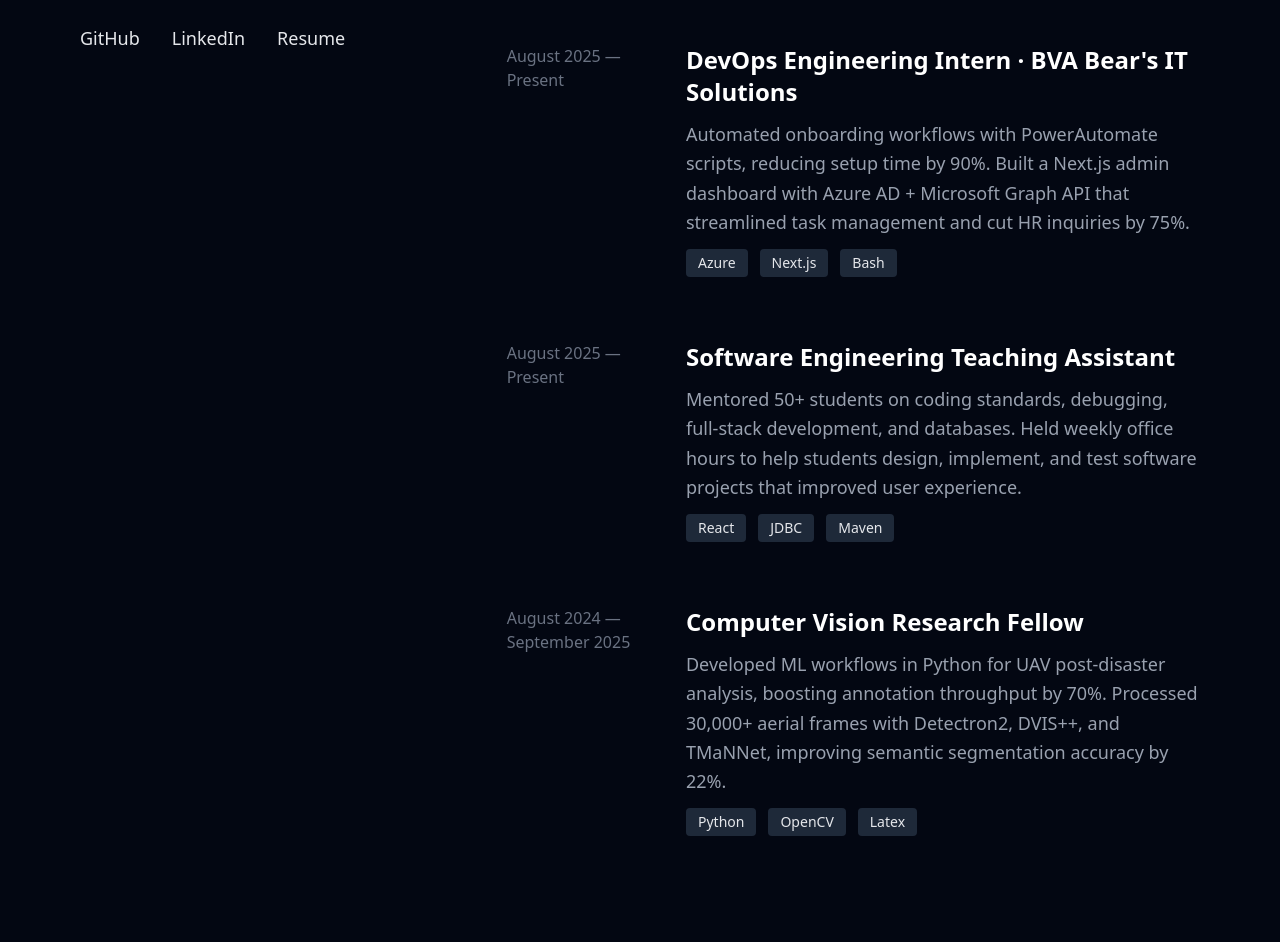
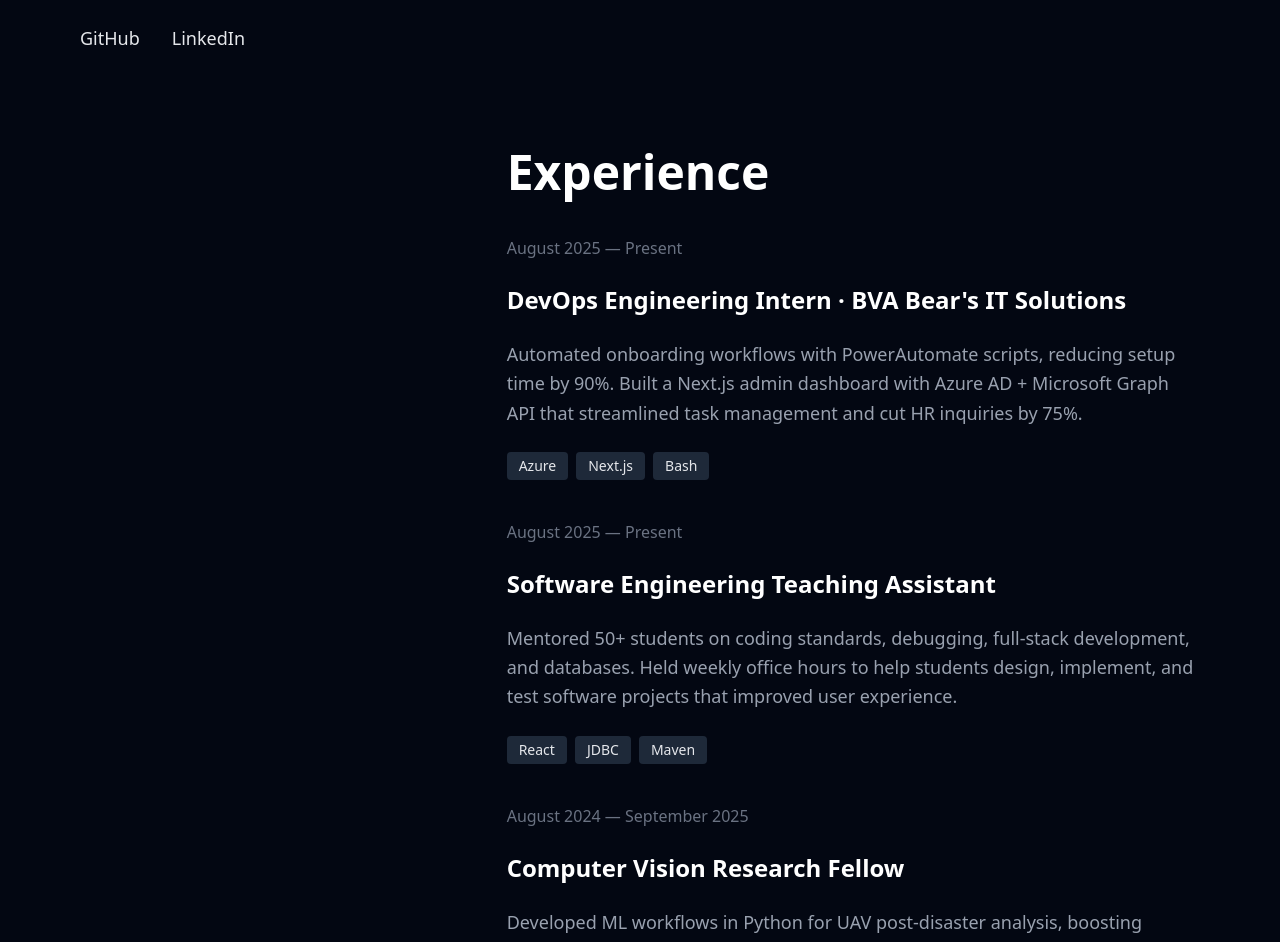
Before and after one commit to irudite/my-portfolio, a Next.js app: page / in a window 1280 px wide. Shown: the part 860-1802 px from the top of the page. Built offline with nearby package versions, Linux system fonts and the light colour scheme.

Commit message:
Added responsive scaling

```diff
--- a/components/custom/Hero.tsx
+++ b/components/custom/Hero.tsx
@@ -1,16 +1,19 @@
-import Image from "next/image"
 import ProjectCard from "@/components/custom/ProjectCard";
 
 const Hero = () => {
   return (
-    <div className="flex min-h-screen bg-gray-950 text-gray-200 justify-center">
+    <div className="flex flex-col lg:flex-row min-h-screen bg-gray-950 text-gray-200 justify-center">
       <div className="flex w-full max-w-7xl">
         {/* Left Sidebar */}
-        <aside className="w-1/3 p-20 flex flex-col justify-between sticky top-0 h-screen">
+        <aside className="w-full lg:w-1/3 p-8 sm:p-12 lg:p-20 flex flex-col justify-between sticky top-0 h-auto lg:h-screen">
           <div>
-            <h1 className="text-6xl font-bold text-white mb-8">Kerrick Truong</h1>
-            <h2 className="text-2xl text-gray-400 mb-12">Aspiring Software Engineer</h2>
-            <p className="text-lg text-gray-400 leading-loose">
+            <h1 className="text-4xl sm:text-5xl lg:text-6xl font-bold text-white mb-6 lg:mb-8">
+              Kerrick Truong
+            </h1>
+            <h2 className="text-lg sm:text-xl lg:text-2xl text-gray-400 mb-6 lg:mb-12">
+              Aspiring Software Engineer
+            </h2>
+            <p className="text-base sm:text-lg text-gray-400 leading-relaxed sm:leading-loose">
               I build clean, performant, and modern web applications with React,
               Next.js, and TypeScript. Passionate about systems development and
               low-level programming.
@@ -18,26 +21,39 @@ const Hero = () => {
           </div>
 
           {/* Section Nav */}
-          <nav className="mt-24 space-y-6 text-lg font-semibold">
+          <nav className="mt-12 lg:mt-24 space-y-3 sm:space-y-4 lg:space-y-6 text-base sm:text-lg font-semibold">
             <a href="#about" className="block hover:text-cyan-400">ABOUT</a>
             <a href="#experience" className="block hover:text-cyan-400">EXPERIENCE</a>
             <a href="#projects" className="block hover:text-cyan-400">PROJECTS</a>
           </nav>
 
           {/* Social Icons */}
-          <div className="flex space-x-8 mt-24 text-lg">
-            <a href="https://github.com/irudite" target="_blank" className="hover:text-cyan-400">GitHub</a>
-            <a href="https://linkedin.com/in/kerrick-truong" target="_blank" className="hover:text-cyan-400">LinkedIn</a>
-            <a href="/Resume.pdf" target="_blank" className="hover:text-cyan-400">Resume</a>
+          <div className="flex space-x-6 sm:space-x-8 mt-12 lg:mt-24 text-base sm:text-lg">
+            <a
+              href="https://github.com/irudite"
+              target="_blank"
+              className="hover:text-cyan-400"
+            >
+              GitHub
+            </a>
+            <a
+              href="https://linkedin.com/in/kerrick-truong"
+              target="_blank"
+              className="hover:text-cyan-400"
+            >
+              LinkedIn
+            </a>
           </div>
         </aside>
 
         {/* Right Content */}
-        <main className="w-2/3 p-20 overflow-y-auto">
+        <main className="w-full lg:w-2/3 p-8 sm:p-12 lg:p-20 overflow-y-auto">
           {/* About Section */}
-          <section id="about" className="mb-48 space-y-10">
-            <h2 className="text-5xl font-bold text-white">About Me</h2>
-            <p className="text-lg text-gray-400 leading-loose">
+          <section id="about" className="mb-24 lg:mb-48 space-y-10">
+            <h2 className="text-3xl sm:text-4xl lg:text-5xl font-bold text-white">
+              About Me
+            </h2>
+            <p className="text-base sm:text-lg text-gray-400 leading-relaxed sm:leading-loose">
               I’m a computer science undergraduate at Lehigh University with a
               strong interest in software engineering, AI, and fintech. I enjoy
               taking ideas from concept to code and building applications that
@@ -45,116 +61,115 @@ const Hero = () => {
               I’ve developed projects ranging from full-stack web apps and
               mobile experiences to AI-powered tools, giving me a solid
               foundation across frontend, backend, and data technologies.
-              <br /><br />
+              <br />
+              <br />
+              My primary focus is creating clean, modern web applications with
+              React, Next.js, and TypeScript. On the backend, I’ve worked with
+              Java, Node, and PostgreSQL to design scalable APIs and databases.
+              I also enjoy exploring AI/ML, computer vision, and data-driven
+              applications — areas where I see huge potential to combine
+              technical rigor with creativity.
+              <br />
+              <br />
               Outside of class and projects, I’m constantly learning new
-              frameworks, contributing to team-based development, and refining my
-              problem-solving skills through algorithm practice. Looking forward,
-              I aim to grow as a software engineer in fintech, where I can work
-              on tools that impact people’s financial decisions and make
-              technology more accessible.
+              frameworks, contributing to team-based development, and refining
+              my problem-solving skills through algorithm practice. Looking
+              forward, I aim to grow as a software engineer in fintech, where I
+              can work on tools that impact people’s financial decisions and
+              make technology more accessible.
             </p>
           </section>
 
           {/* Experience Section */}
-          <section id="experience" className="mb-48 space-y-16">
-            <h2 className="text-5xl font-bold text-white">Experience</h2>
+          <section id="experience" className="mb-24 lg:mb-48 space-y-10">
+            <h2 className="text-3xl sm:text-4xl lg:text-5xl font-bold text-white">
+              Experience
+            </h2>
 
-            {/* Experience Item */}
-            <div className="grid grid-cols-4 gap-6 group cursor-pointer">
-              {/* Date */}
-              <div className="col-span-1 text-base text-gray-500 group-hover:text-cyan-400 transition-colors">
+            <div className="space-y-6">
+              <p className="text-sm sm:text-base text-gray-500">
                 August 2025 — Present
-              </div>
-              {/* Content */}
-              <div className="col-span-3 space-y-3">
-                <h3 className="text-2xl font-semibold text-white group-hover:text-cyan-400 transition-colors">
+              </p>
+              <h3 className="text-xl sm:text-2xl font-semibold text-white">
                 DevOps Engineering Intern · BVA Bear&apos;s IT Solutions
               </h3>
-                <p className="text-lg text-gray-400 leading-relaxed">
+              <p className="text-base sm:text-lg text-gray-400 leading-relaxed">
                 Automated onboarding workflows with PowerAutomate scripts,
-                  reducing setup time by 90%. Built a Next.js admin dashboard
-                  with Azure AD + Microsoft Graph API that streamlined task
-                  management and cut HR inquiries by 75%.
+                reducing setup time by 90%. Built a Next.js admin dashboard with
+                Azure AD + Microsoft Graph API that streamlined task management
+                and cut HR inquiries by 75%.
               </p>
-                <div className="flex gap-3 mt-2 text-sm">
+              <div className="flex flex-wrap gap-2 mt-2 text-sm">
                 <span className="px-3 py-1 bg-gray-800 rounded">Azure</span>
                 <span className="px-3 py-1 bg-gray-800 rounded">Next.js</span>
                 <span className="px-3 py-1 bg-gray-800 rounded">Bash</span>
               </div>
             </div>
-            </div>
 
-            {/* Experience Item */}
-            <div className="grid grid-cols-4 gap-6 group cursor-pointer">
-              <div className="col-span-1 text-base text-gray-500 group-hover:text-cyan-400 transition-colors">
+            <div className="space-y-6">
+              <p className="text-sm sm:text-base text-gray-500">
                 August 2025 — Present
-              </div>
-              <div className="col-span-3 space-y-3">
-                <h3 className="text-2xl font-semibold text-white group-hover:text-cyan-400 transition-colors">
+              </p>
+              <h3 className="text-xl sm:text-2xl font-semibold text-white">
                 Software Engineering Teaching Assistant
               </h3>
-                <p className="text-lg text-gray-400 leading-relaxed">
-                  Mentored 50+ students on coding standards, debugging,
-                  full-stack development, and databases. Held weekly office
-                  hours to help students design, implement, and test software
-                  projects that improved user experience.
+              <p className="text-base sm:text-lg text-gray-400 leading-relaxed">
+                Mentored 50+ students on coding standards, debugging, full-stack
+                development, and databases. Held weekly office hours to help
+                students design, implement, and test software projects that
+                improved user experience.
               </p>
-                <div className="flex gap-3 mt-2 text-sm">
+              <div className="flex flex-wrap gap-2 mt-2 text-sm">
                 <span className="px-3 py-1 bg-gray-800 rounded">React</span>
                 <span className="px-3 py-1 bg-gray-800 rounded">JDBC</span>
                 <span className="px-3 py-1 bg-gray-800 rounded">Maven</span>
               </div>
             </div>
-            </div>
 
-            {/* Experience Item */}
-            <div className="grid grid-cols-4 gap-6 group cursor-pointer">
-              <div className="col-span-1 text-base text-gray-500 group-hover:text-cyan-400 transition-colors">
+            <div className="space-y-6">
+              <p className="text-sm sm:text-base text-gray-500">
                 August 2024 — September 2025
-              </div>
-              <div className="col-span-3 space-y-3">
-                <h3 className="text-2xl font-semibold text-white group-hover:text-cyan-400 transition-colors">
+              </p>
+              <h3 className="text-xl sm:text-2xl font-semibold text-white">
                 Computer Vision Research Fellow
               </h3>
-                <p className="text-lg text-gray-400 leading-relaxed">
-                  Developed ML workflows in Python for UAV post-disaster
-                  analysis, boosting annotation throughput by 70%. Processed
-                  30,000+ aerial frames with Detectron2, DVIS++, and TMaNNet,
-                  improving semantic segmentation accuracy by 22%.
+              <p className="text-base sm:text-lg text-gray-400 leading-relaxed">
+                Developed ML workflows in Python for UAV post-disaster analysis,
+                boosting annotation throughput by 70%. Processed 30,000+ aerial
+                frames with Detectron2, DVIS++, and TMaNNet, improving semantic
+                segmentation accuracy by 22%.
               </p>
-                <div className="flex gap-3 mt-2 text-sm">
+              <div className="flex flex-wrap gap-2 mt-2 text-sm">
                 <span className="px-3 py-1 bg-gray-800 rounded">Python</span>
                 <span className="px-3 py-1 bg-gray-800 rounded">OpenCV</span>
                 <span className="px-3 py-1 bg-gray-800 rounded">Latex</span>
               </div>
             </div>
-            </div>
           </section>
 
           {/* Projects Section */}
-          <section id="projects" className="mb-48 space-y-12">
-            <h2 className="text-5xl font-bold text-white">Projects</h2>
-            <div className="space-y-12">
+          <section id="projects" className="mb-24 lg:mb-48 space-y-12">
+            <h2 className="text-3xl sm:text-4xl lg:text-5xl font-bold text-white">
+              Projects
+            </h2>
+            <div className="grid gap-8 sm:grid-cols-2">
               <ProjectCard
                 title="FoundationFirst"
                 description="A 24 hour hackathon project created to aid in housing instability."
                 image="/FoundationFirst.png"
                 tech={["React", "TailwindCSS", "Supabase"]}
-                github="https://github.com/irudite/hopeful-homes-landing"
               />
               <ProjectCard
                 title="Fincrate"
                 description="A web app to track stocks and crypto in one place with live API data."
                 image="/Fincrate.png"
                 tech={["React", "TailwindCSS", "Supabase"]}
-                github="https://github.com/irudite/investment-portfolio-app"
               />
               <ProjectCard
                 title="Portfolio Website"
                 description="My old portfolio website used to display my projects & experiences."
                 image="/Portfolio.png"
-                tech={["HTML", "CSS", "Javascript"]}
-                github="https://github.com/irudite/portfolio_website"
+                tech={["React", "CSS"]}
               />
             </div>
           </section>
```
Lines whose indentation alone changed are shown as unchanged.
